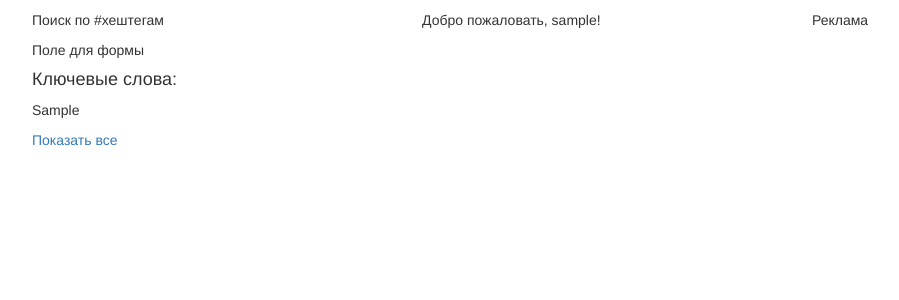
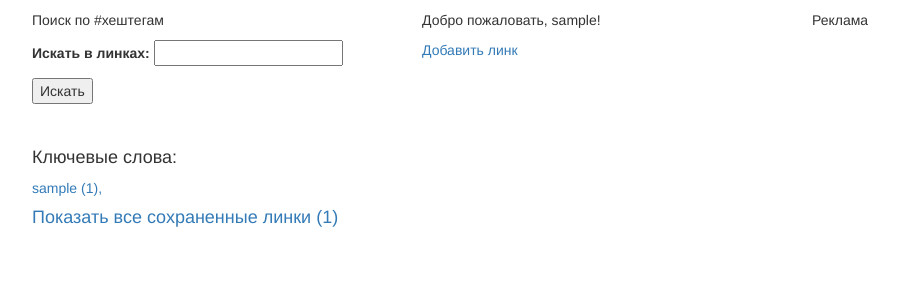
Before and after one commit to Denizz/linko, a Django app: page /userpage/ in a window 1280 px wide. Shown: the part 20-320 px from the top of the page, without its empty margins (38-937 px from the left). Run offline with Django 3.2, Linux system fonts and the light colour scheme; a user stored in the database is signed in; tables that the repository leaves empty hold one stand-in row (values such as "Sample post"); some libraries are stand-ins or nearby versions.

Commit message:
tagview added, fixes for template

```diff
--- a/links/forms.py
+++ b/links/forms.py
@@ -7,6 +7,9 @@ class LinkForm(forms.Form):
     title = forms.CharField(label='Название для линка', required=False)
     url = forms.URLField(label='Адрес линка', required=True)
     tags = forms.CharField(label='Теги (разделить пробелом)',required=False)
+
+class SearchForm(forms.Form):
+    keyword = forms.CharField(label='Искать в линках', required=True)
 
 
 class LoginForm(forms.Form):
--- a/links/templates/links/userpage.html
+++ b/links/templates/links/userpage.html
@@ -5,17 +5,23 @@
         <div class="row">
             <div class="col-sm-4">
                 <p>Поиск по #хештегам</p>
-                <p>Поле для формы</p>
+                <form method="post">
+                    {% csrf_token %}
+                    {{ form.as_p }}
+                    <button type="submit">Искать</button>
+                </form>
+                <br>
                 <h4>Ключевые слова:</h4>
-                {% for link in links %}
-                <p>{{ link }}</p>
+                {% for key,value  in links.items %}
+                <a href="{% url 'tagview' key %}">{{ key }} ({{ value }}), </a>
                 {% endfor %}
-
-                <a href="{% url 'list' %}">Показать все</a>
+                <br>
+                <a href="{% url 'list' %}"><h4>Показать все сохраненные линки ({{total}})</h4></a>
             </div>
             <div class="col-sm-4">
                 {% if user.is_authenticated %}
                 <p>Добро пожаловать, {{user}}!</p>
+                    <a href="{% url 'add' %}">Добавить линк</a>
                 {% else %}
                 <h3>Зарегистрируйтесь, чтобы продолжить</h3>
                 <a href="{% url 'signup' %}">Зарегистрироваться</a>
--- a/links/urls.py
+++ b/links/urls.py
@@ -10,6 +10,7 @@ from django.contrib.auth import views as auth_views
 urlpatterns = [
     path('userpage/list/', views.list, name='list'),
     path('userpage/', views.userpage, name='userpage'),
+    path('userpage/list/<tag>/', views.tagview, name='tagview'),
     path('', views.index, name='index'),
     path('userpage/add/', views.add, name='add'),
     url(r'^logout/$', LogoutView.as_view(), {'next_page': settings.LOGOUT_REDIRECT_URL}, name='logout'),
--- a/links/views.py
+++ b/links/views.py
@@ -1,7 +1,8 @@
 from django.http import HttpResponse
 from django.template.response import TemplateResponse
+from django.urls import reverse
 from django.utils import timezone
-from .forms import LinkForm, LoginForm, SignUpForm
+from .forms import LinkForm, LoginForm, SignUpForm, SearchForm
 from .models import Link
 from django.contrib.auth import login, authenticate
 from django.shortcuts import render, redirect
@@ -15,17 +16,39 @@ def index(request):
 # Create your views here.
 def list(request):
     links = Link.objects.filter(created_date__lte=timezone.now()).filter(author=request.user).order_by('-created_date')
-    return TemplateResponse(request, 'links/list.html', {'links': links })
+    return TemplateResponse(request, 'links/list.html', {'links': links})
+
+def tagview(request, tag):
+    links = Link.objects.filter(author=request.user).filter(taglist__icontains=tag).order_by('-created_date')
+    return TemplateResponse(request, 'links/list.html', {'links': links})
 
 
 def userpage(request):
+    form = SearchForm()
+    total = Link.objects.filter(author=request.user).count()
+
     tags = Link.objects.filter(author=request.user).values_list('taglist')
+    links_l = []
     links = []
     for tag in tags:
         a = ' '.join(tag)
-        links.append(a)
+        links_l.append(a.lower())
 
-    return TemplateResponse(request, 'links/userpage.html', {'links':links})
+    for x in links_l:
+        b = x.split(" ")
+        for i in b:
+            i = i.lower()
+            links.append(i)
+
+    dict_tag = {}
+    for link in links:
+        link = link.lower()
+        if link in dict_tag.keys():
+            dict_tag[link] += 1
+        else:
+            dict_tag[link] = 1
+
+    return TemplateResponse(request, 'links/userpage.html', {'links':dict_tag, 'total':total, 'form':form})
 
 
 def add(request):
--- a/mysite/settings.py
+++ b/mysite/settings.py
@@ -25,7 +25,7 @@ SECRET_KEY = 'cp2k-)-q3y+t08apj^#^h)l%ixm#yal8mq#(itxrkrv(+6ld4d'
 # SECURITY WARNING: don't run with debug turned on in production!
 DEBUG = True
 
-ALLOWED_HOSTS = ['127.0.0.1', 'linko.herokuapp.com']
+ALLOWED_HOSTS = ['127.0.0.1', 'linko.herokuapp.com', '192.168.1.27']
 
 
 # Application definition
```
